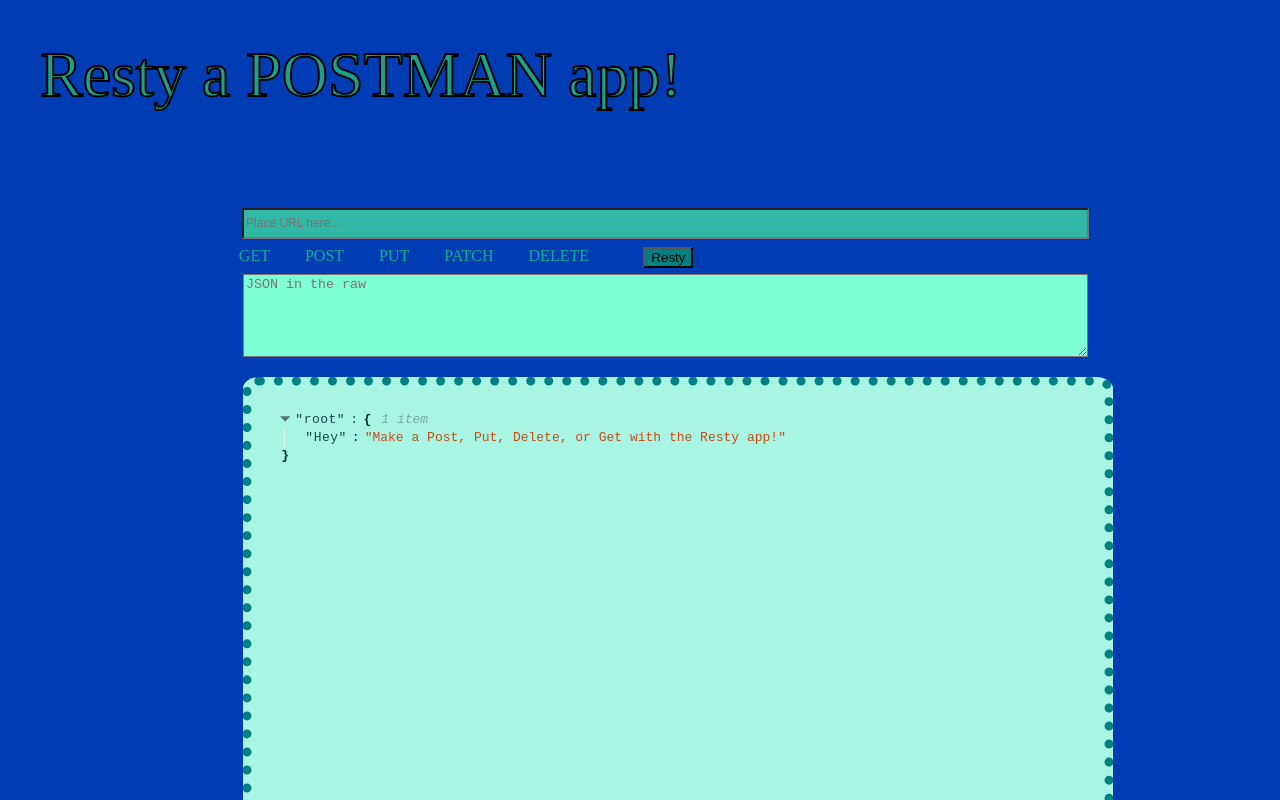
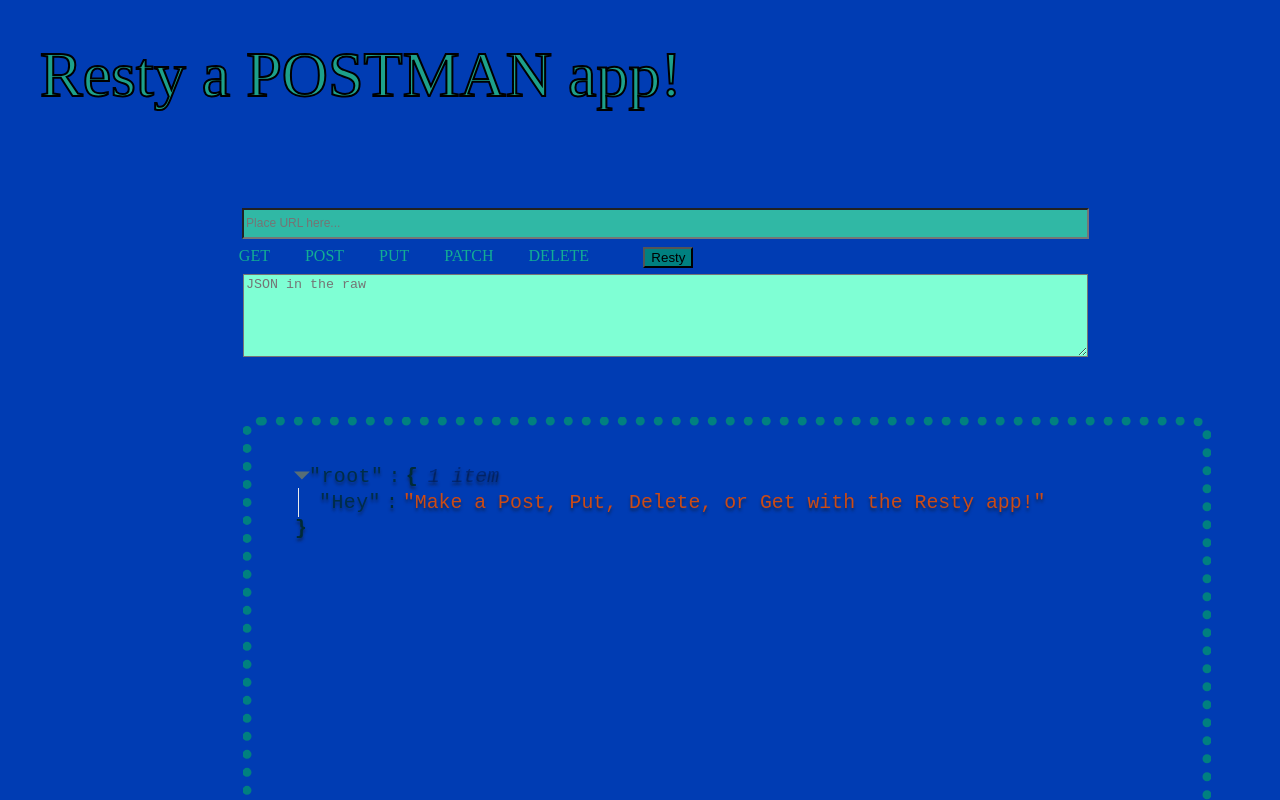
Before and after one commit to sarah-svg/lab29Resty, a React app: page / in a window 1280 px wide. Shown: the top 800 px of the page. Built offline with nearby package versions, Linux system fonts and the light colour scheme.

Commit message:
adding css

```diff
--- a/src/components/resty/Display.css
+++ b/src/components/resty/Display.css
@@ -1,13 +1,18 @@
-.Display{
-    background-color: rgb(168, 245, 228);
+.Display {
+  background-color: rgb(36, 138, 116);
   height: 500px;
-    width: 800px;
-    margin-top: 20px;
+  width: 870px;
+  margin-top: 60px;
   margin-right: 20%;
   margin-left: 2.23%;
-    margin-bottom: .5vw;
+  margin-bottom: 1vw;
   border: 9px dotted teal;
   border-radius: 2%;
   overflow: auto;
   padding: 2em;
+  -webkit-background-clip: text;
+  -moz-background-clip: text;
+  background-clip: text;
+  font-size: 1.24rem;
+  text-shadow: 0px 3px 3px rgba(20, 19, 19, 0.5);
 }
```
Lines whose indentation alone changed are shown as unchanged.
